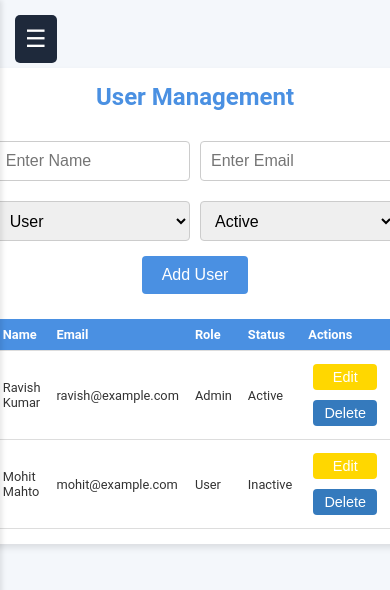
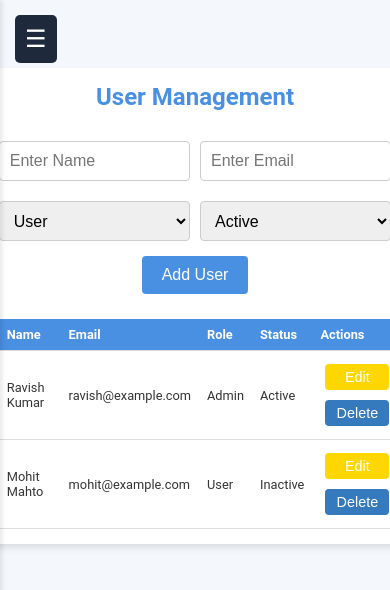
Before and after one commit to tropnicates/rbac_app, a React (Create React App) app: page /users in a window 390 px wide. Shown: the top 590 px of the page. Built offline with nearby package versions, Linux system fonts and the light colour scheme.

Commit message:
css modified

```diff
--- a/src/assets/styles/users.css
+++ b/src/assets/styles/users.css
@@ -2,6 +2,7 @@ body {
   font-family: 'Arial', sans-serif;
   background-color: #f9f9f9;
   color: #333;
+  width: 100%;
 }
 
 .user {
@@ -117,6 +118,10 @@ body {
   .user {
     padding: 15px;
   }
+  .user-table{
+    margin-left: 1rem;
+    margin-right: 0.5rem;
+  }
 
   .user-form {
     flex-direction: column;
@@ -130,6 +135,8 @@ body {
     align-items: center;
     justify-content: center;
     gap: 10px;
+    margin-left: 1rem;
+    margin-right: 1rem;
     margin-bottom: 20px;
   }
 
```
